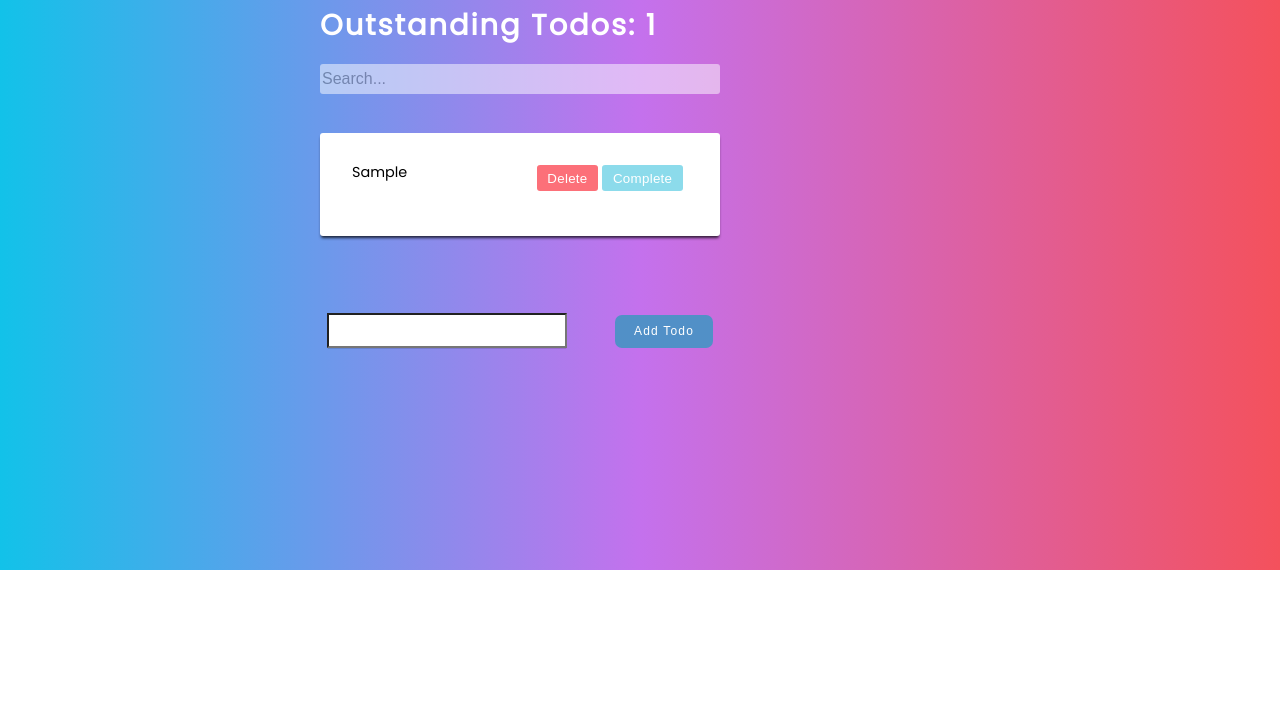
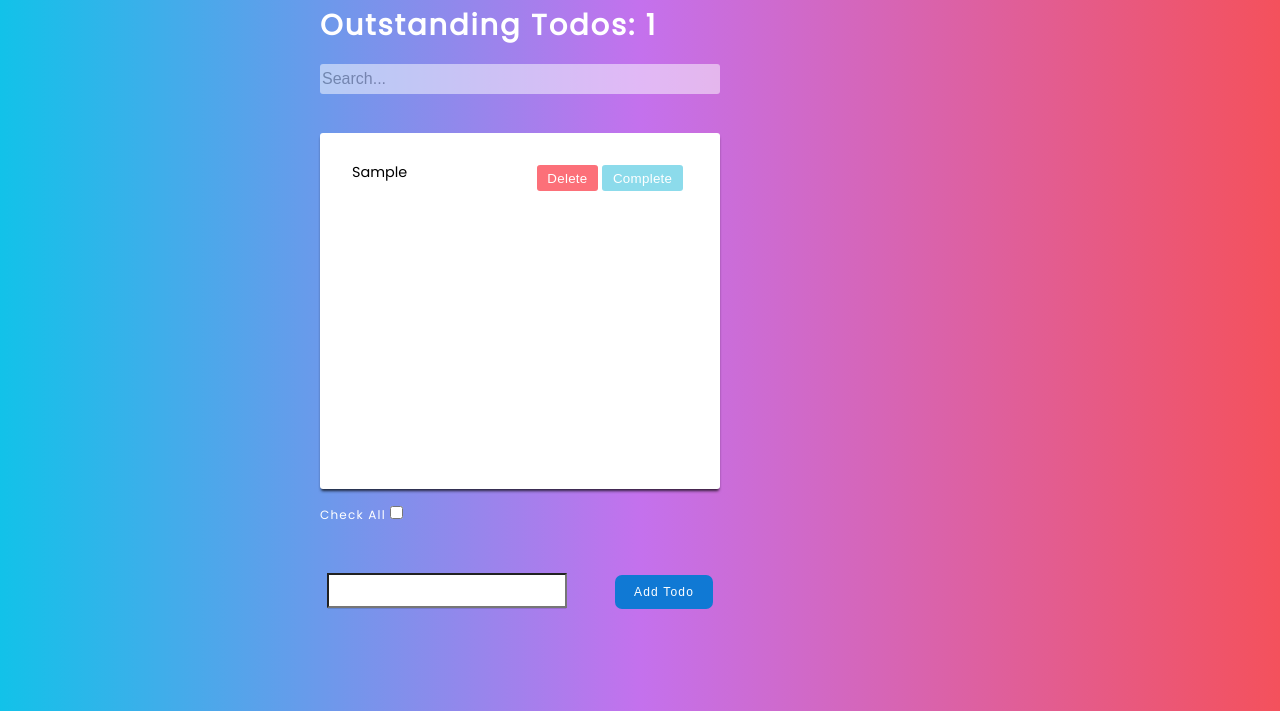
Before and after one commit to KamonLeigh/Hooks-Todo, a React app: page / in a window 1280 px wide. Both pictures are taken after typing "Sample" into the empty fields and a click on the button "Add Todo". Shown: the part 89-800 px from the top of the page. Built offline with nearby package versions, Linux system fonts and the light colour scheme.

Commit message:
changed main grid added TodoCheckAllcomponent

```diff
--- a/src/App/App.js
+++ b/src/App/App.js
@@ -4,6 +4,7 @@ import Todo from "./../Todo/Todo";
 import TodoForm from "./../TodoForm/TodoForm";
 import Counter from "./../Counter/Counter";
 import TodoCompleteDelete from "./../TodoCompleteDelete/TodoCompleteDelete";
+import TodoCheckAll from "./../TodoCheckAll/TodoCheckAll";
 import "./app.css";
 
 function App() {
@@ -135,6 +136,12 @@ function App() {
     setTodos(upDateTodos);
   }
 
+  const todoCheckAll = (state) => {
+
+    const cheakAllTodo = todos.map(todo => ({ ...todo,  ...todo.isCompleted = state}));
+    setTodos(cheakAllTodo);
+  }
+
 
 
   return (
@@ -149,7 +156,8 @@ function App() {
         editTodoDone={editTodoDone}
         cancelTodo={cancelTodo}
         />
-      <TodoForm addTodo={addTodo} />
+      { todos.length > 0 && <TodoCheckAll todoCheckAll={todoCheckAll }/>}
+         <TodoForm addTodo={addTodo} />
       { todoCompleteCount() > 0 &&
          <TodoCompleteDelete  todoCompleteDelete={todoCompleteDelete}/>}
     </div>
--- a/src/App/app.css
+++ b/src/App/app.css
@@ -2,11 +2,12 @@
   font-size: 10px;
   display: grid;
   grid-template-columns: minmax(10rem, 20rem) 40em minmax(1rem, 20rem);
-  grid-template-rows: repeat(2, 4rem) minmax(2rem, 5rem) 1fr repeat(2, 10rem);
+  grid-template-rows: repeat(2, 4rem) minmax(2rem, 5rem) 1fr 3rem repeat(2, 5rem);
   background: linear-gradient(to right, #12c2e9, #c471ed, #f4515c);
   margin: 0;
   height: 100%;
   width: 100%;
+  overflow-y: scroll;
 }
 
 .todo--title {
--- /dev/null
+++ b/src/TodoCheckAll/TodoCheckAll.js
@@ -0,0 +1,32 @@
+import React, { useState } from 'react';
+import './todocheckall.css'
+
+
+function TodoCheckAll({todoCheckAll}){
+
+    const [check, setCheck] = useState(false);
+
+    const handleCheckAll = (e) => {
+
+        setCheck(e.target.checked);
+        todoCheckAll(e.target.checked)
+    }
+
+
+    return(
+    <div className="todo--checkall">
+        <label  htmlFor="check">
+        {!check? 'Check All' : 'UnCheck All'}
+        <input
+
+        name="check"
+        type="checkbox"
+        value={check}
+        onClick = {(e) => handleCheckAll(e)}
+        />
+        </label>
+    </div>
+    )
+}
+
+export default TodoCheckAll;
--- /dev/null
+++ b/src/TodoCheckAll/todocheckall.css
@@ -0,0 +1,8 @@
+.todo--checkall{
+    grid-column: 2 / 3;
+    grid-row: 5 / 6;
+    font-size: calc(var(--input--box-fontsize) * 0.75);
+    letter-spacing: var(--main--btn-letterSpacing);
+    color: #fff;
+
+}
--- a/src/TodoCompleteDelete/todocompele.css
+++ b/src/TodoCompleteDelete/todocompele.css
@@ -1,5 +1,6 @@
 .btn--delete__complete{
     grid-column: 2 / 3;
+    grid-row: 7 / span 1;
     justify-self: center;
     align-self: start;
     color: var(--title-colour);
@@ -10,6 +11,7 @@
     transition: background 0.3s;
     background: #f33d49; ;
     border:#f33d49;
+    cursor: pointer;
     ;
 }
 
--- a/src/TodoForm/todoform.css
+++ b/src/TodoForm/todoform.css
@@ -1,6 +1,6 @@
 .todo--form {
   grid-column: 2 / 3;
-  grid-row: 5 / span 1;
+  grid-row: 6 / span 1;
   align-self: center;
   justify-self: center;
 }
@@ -40,5 +40,5 @@
 
 .btn--form:hover,
 .btn--form:focus {
-  background: #5190c7;
+  background: #1079d4;
 }
--- a/src/styles.css
+++ b/src/styles.css
@@ -2,6 +2,7 @@
 html {
   box-sizing: border-box;
   font-family: "Poppins", Arial, Helvetica, sans-serif;
+  height: 100%;
 }
 
 *,
@@ -13,7 +14,18 @@ html {
 body {
   margin: 0;
   padding: 0;
+  height: 100%;
+  overflow-y: scroll;
 }
+
+#root {
+  height: 100%;
+}
+
+
+
+
+
 
 :root {
   --title-colour: #fff;
```
